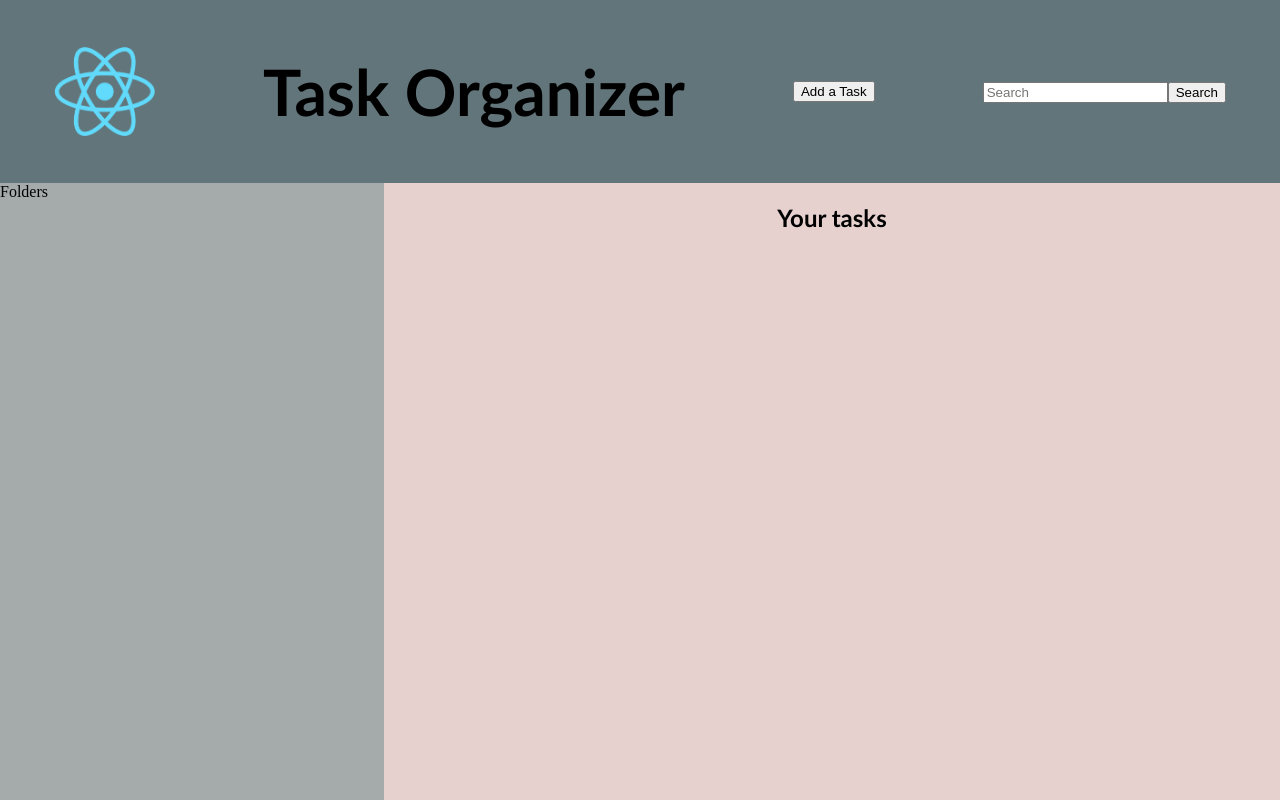
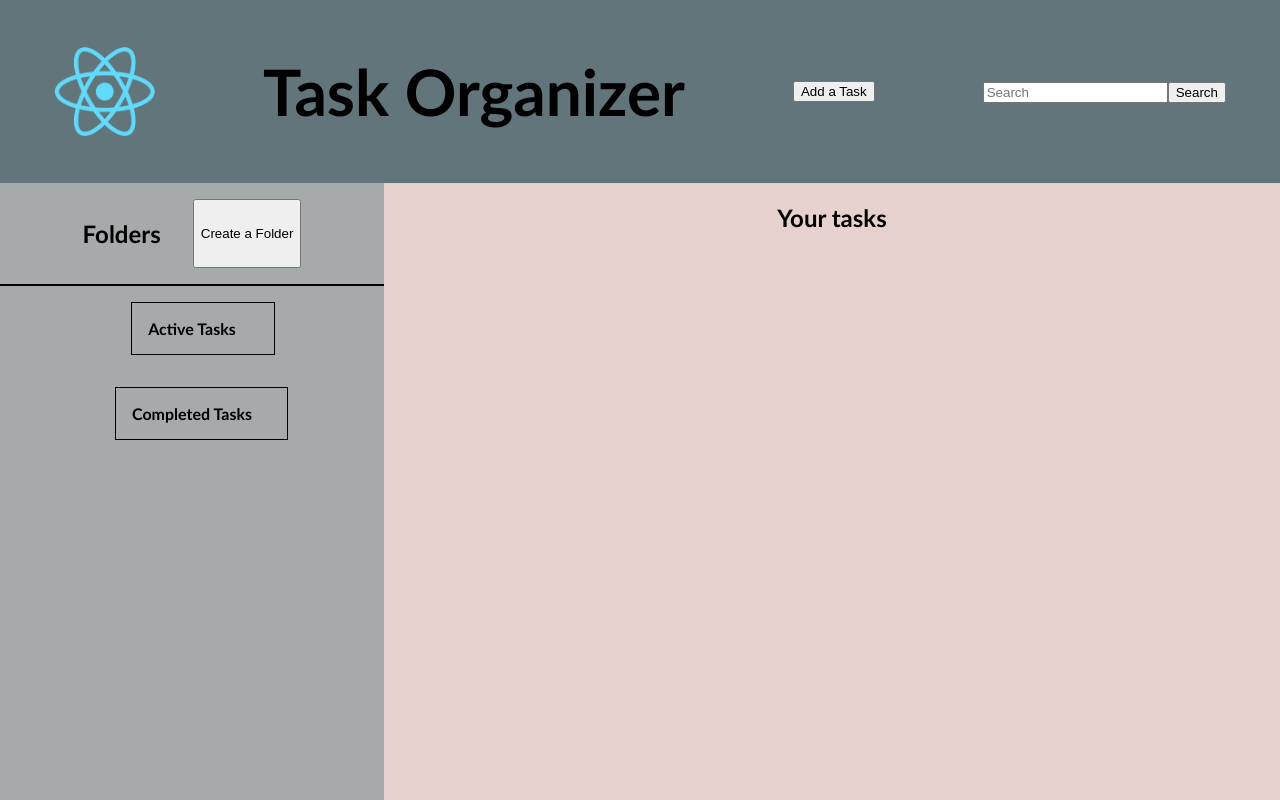
Before and after one commit to napolitanj/to-do-list-react, a React (Vite) app: page / in a window 1280 px wide. Shown: the top 800 px of the page. Built offline with nearby package versions, Linux system fonts and the light colour scheme.

Commit message:
add basic folder component structure

```diff
--- a/src/App.tsx
+++ b/src/App.tsx
@@ -8,7 +8,10 @@ import { useState } from "react";
 function App() {
   const [editorVisible, setEditorVisible] = useState(false);
   const [tasks, setTasks] = useState([]);
-  const [folders, setFolders] = useState([]);
+  const [folders, setFolders] = useState([
+    { id: 1, title: "Active Tasks" },
+    { id: 2, title: "Completed Tasks" },
+  ]);
 
   const toggleEditor = () => {
     setEditorVisible((prev) => !prev);
@@ -27,7 +30,7 @@ function App() {
     <>
       <Navbar onClick={toggleEditor}></Navbar>
       <div className="app-interface">
-        <Folders folders={folders}></Folders>
+        <Folders folders={folders} setFolders={setFolders}></Folders>
         <TaskList tasks={tasks} setTasks={setTasks}></TaskList>
       </div>
       {editorVisible && (
--- a/src/components/Folders.tsx
+++ b/src/components/Folders.tsx
@@ -1,8 +1,28 @@
 import "/src/styles/FolderParentStyles.css";
-const Folders = () => {
+
+interface Props {
+  folders: [];
+}
+
+const Folders = ({ folders }: Props) => {
   return (
     <>
-      <div className="folder-container">Folders</div>
+      <div className="folder-container">
+        <div className="folder-header">
+          <h2>Folders</h2>
+          <button>Create a Folder</button>
+        </div>
+        <div className="folder-list">
+          {folders.map((folder, index) => (
+            <li key={folder.id}>
+              <div className="folder-element">
+                <strong>{folder.title}</strong>
+                {folder.id !== 1 && folder.id !== 2 ? <button>X</button> : null}
+              </div>
+            </li>
+          ))}
+        </div>
+      </div>
     </>
   );
 };
--- a/src/styles/FolderParentStyles.css
+++ b/src/styles/FolderParentStyles.css
@@ -1,5 +1,43 @@
 .folder-container {
     background-color: #A5AAAB;
     height: 100vh;
-    width: 30%
+    width: 30%;
+    font-family: 'Calibri', sans-serif;
+    display:flex;
+    justify-content:flex-start;
+    align-items:center;
+    flex-direction:column;
+
+    .folder-header {
+        display:flex;
+        justify-content: center;
+        gap:2em;
+        padding:1em;
+        border-bottom: 2px black solid;
+        width:100%;
+        margin-bottom:1em;
+    }
+
+    .folder-list {
+        display:flex;
+        justify-content:center;
+        align-items:center;
+        flex-direction:column;
+        gap:2em;
+
+        .folder-element {
+            display:flex;
+            width:90%;
+            border: 1px solid;
+            padding: 1em;
+            display:flex;
+            justify-content:space-between;
+            gap: 2em
+        }
+
+
+        li {
+            list-style-type: none;
+        }
+    }
 }
```
Also changed, not shown: 1 other file (tests, documents, lock files or other folders).
